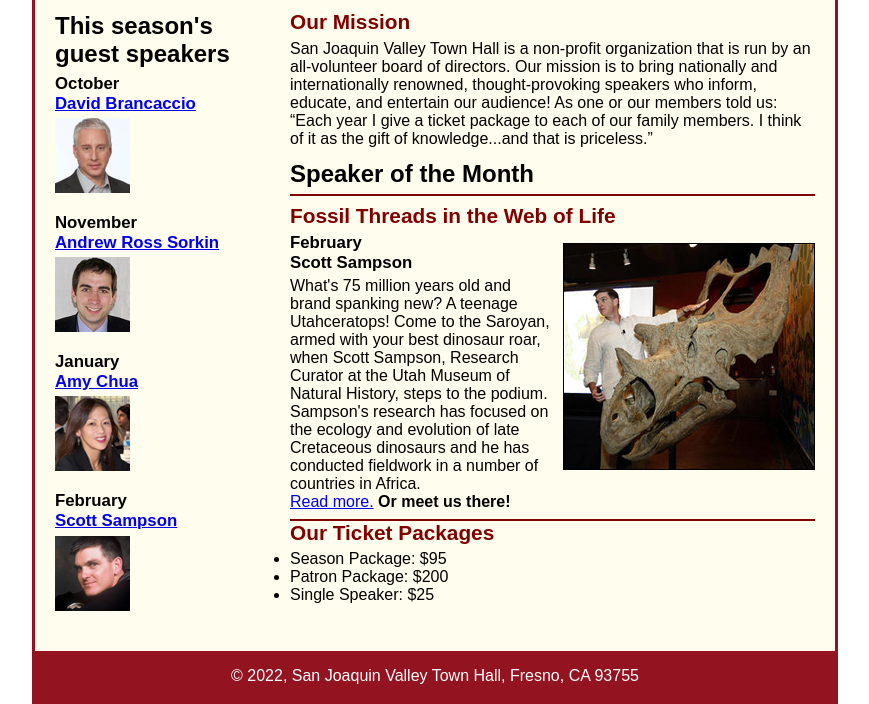
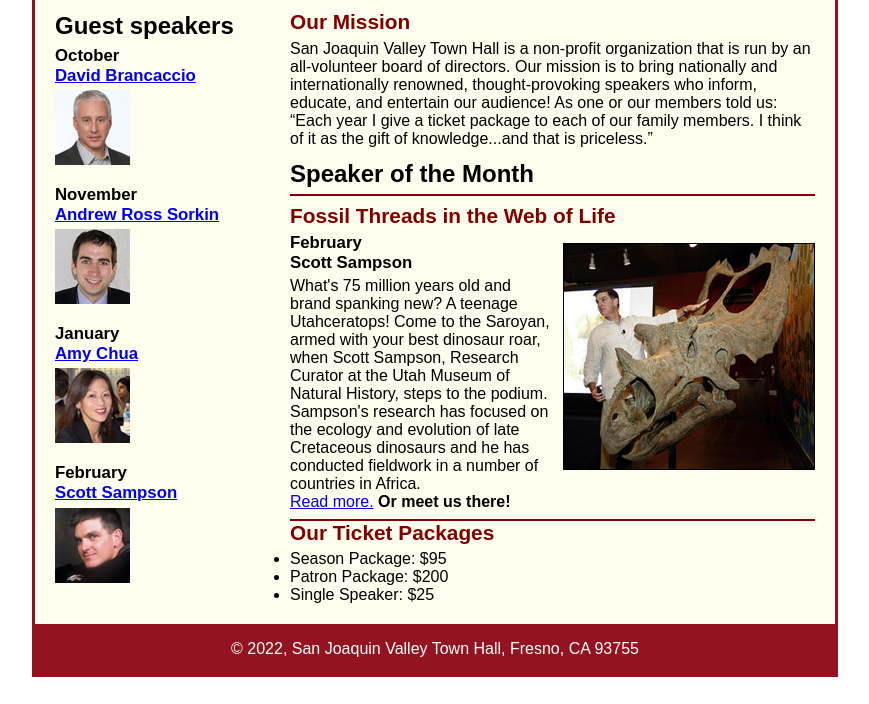
Before and after one commit to AGlann/A08, a plain HTML site: page c6_index.html in a window 1280 px wide. Shown: the part 123-827 px from the top of the page, without its empty margins (205-1074 px from the left). After the commit the page ends 800 px from the top, so only its background shows below. Drawn offline with Linux system fonts and the light colour scheme.

Commit message:
Changed css file

```diff
--- a/c6_index.html
+++ b/c6_index.html
@@ -46,7 +46,7 @@
 		</section>
 
 		<aside>
-			<h1>This season's guest speakers</h1>
+			<h1>Guest speakers</h1>
 			<h3>October<br><a href="speakers/brancaccio.html">David Brancaccio</a></h3>
 			<img src="images/brancaccio75.jpg" alt="David Brancaccio photo">
 			<h3>November<br><a href="speakers/sorkin.html">Andrew Ross Sorkin</a></h3>
```
